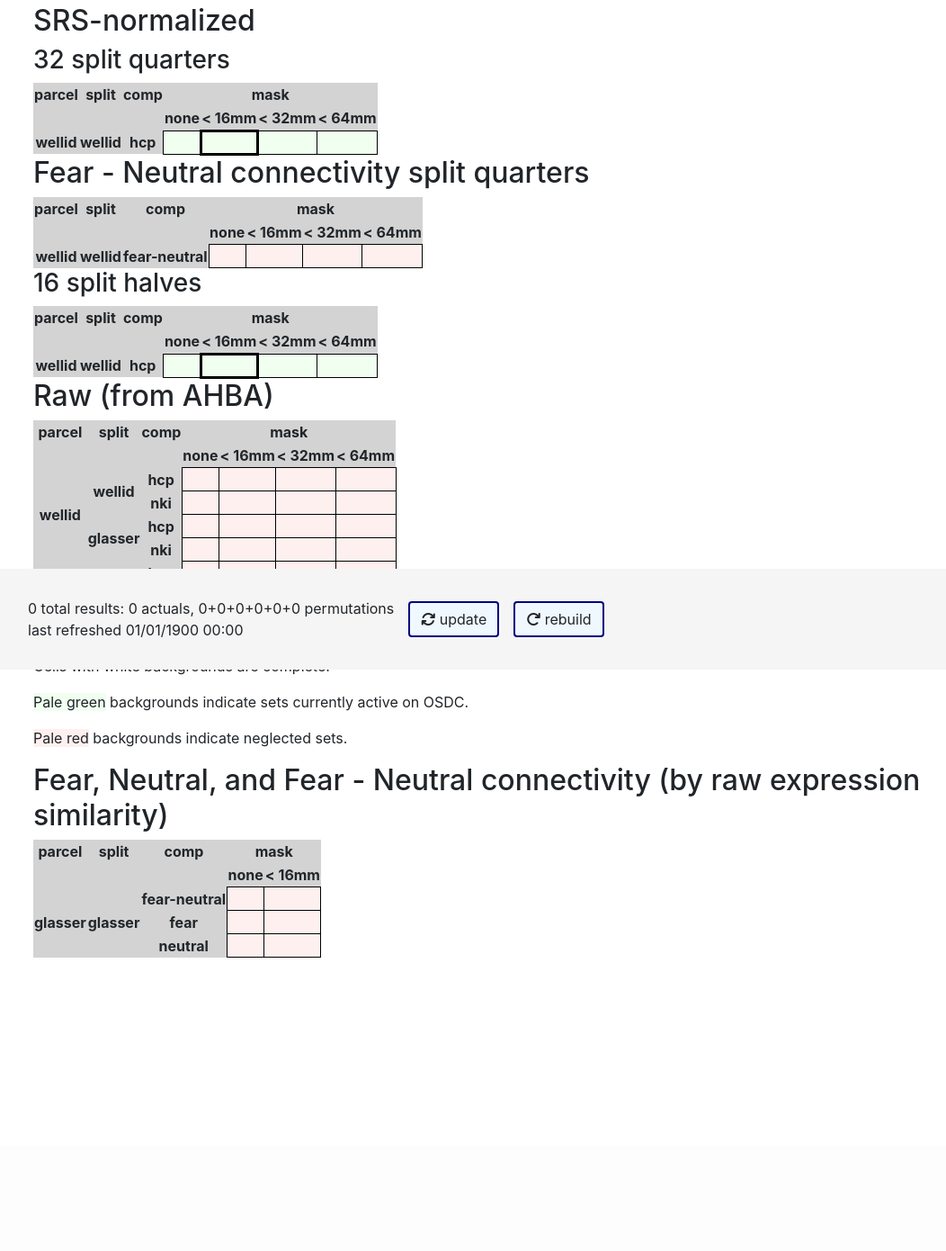
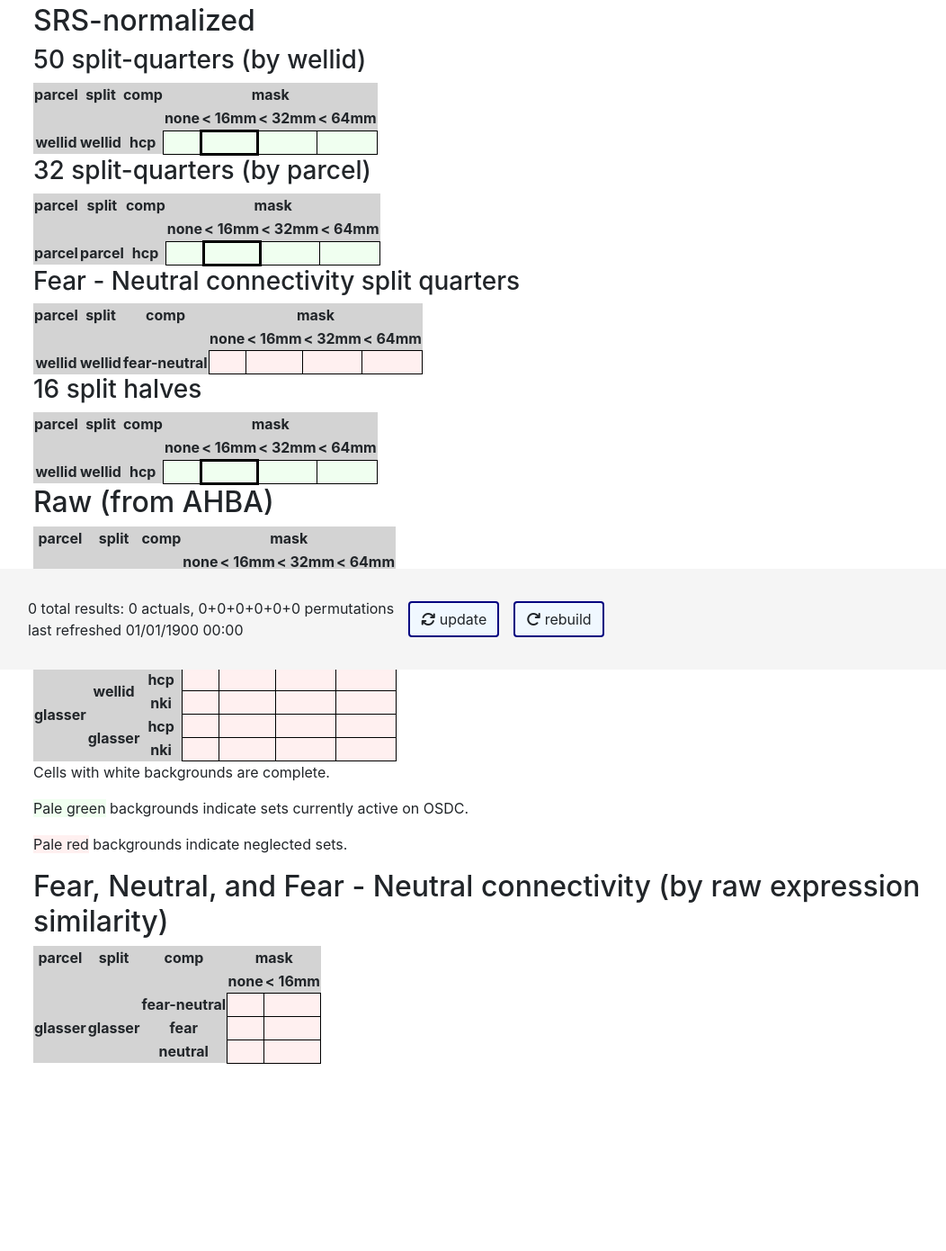
Before and after one commit to mfschmidt/ge_data_manager, a Django app: template gedata/templates/gedata/inventory.html in a window 1280 px wide. Shown: the part 56-1446 px from the top of the page at 90% size, without its empty margins (78-1130 px from the left). Before the commit the page ends 1120 px from the top, so only its background shows below. Run offline with Django 3.2, Linux system fonts and the light colour scheme; the template is opened without the code that fills it, so the values that code supplies are empty; parts of the project's set-up code (start-up, migrations or seed data) failed here and were passed over; some libraries are stand-ins or nearby versions.

Commit message:
Add glasser-parcellated section

```diff
--- a/gedata/tasks.py
+++ b/gedata/tasks.py
@@ -254,8 +254,9 @@ def comp_from_signature(signature, filename=False):
     :param filename: Set filename=True to get the comparator filename rather than its BIDS string representation.
     :return:
     """
+    # TODO: Make this algorithmic, or at least support unknown temporarily.
     comp_map = {
-        'hcpg': 'glasserconnectivitysim',
+        'hcpg': 'hcpniftismoothconnparbyglassersim',
         'hcpw': 'hcpniftismoothconnsim',
         'nkig': 'indiglasserconnsim',
         'nkiw': 'indiconnsim',
@@ -265,7 +266,11 @@ def comp_from_signature(signature, filename=False):
         'n__w': 'neutralconnsim',
         'fn_g': 'fearneutralglassersim',
         'fn_w': 'fearneutralconnsim',
-        'glasserconnectivitysim': 'glasser-connectivity_sim.df',
+        'px_w': 'glasserwellidsproximity',
+        'px_g': 'glasserparcelsproximity',
+        'pxlw': 'glasserwellidslogproximity',
+        'pxlg': 'glasserparcelslogproximity',
+        'hcpniftismoothconnparbyglassersim': 'hcp_niftismooth_conn_parby-glasser_sim.df',
         'hcpniftismoothconnsim': 'hcp_niftismooth_conn_sim.df',
         'indiglasserconnsim': 'indi-glasser-conn_sim.df',
         'indiconnsim': 'indi-connectivity_sim.df',
@@ -275,7 +280,12 @@ def comp_from_signature(signature, filename=False):
         'neutralconnsim': 'neutral_conn_sim.df',
         'fearneutralglassersim': 'fear-neutral_glasser_sim.df',
         'fearneutralconnsim': 'fear-neutral_conn_sim.df',
+        'glasserwellidsproximity': 'glasser-wellids-proximity',
+        'glasserparcelsproximity': 'glasser-parcels-proximity',
+        'glasserwellidslogproximity': 'glasser-wellids-log-proximity',
+        'glasserparcelslogproximity': 'glasser-parcels-log-proximity',
     }
+
     if filename:
         return comp_map[comp_map[signature.lower()]]
     return comp_map[signature.lower()]
@@ -564,9 +574,10 @@ def build_descriptor(comp, splitby, mask, normalization, batch):
     """ Generate a shorthand descriptor for the group a result belongs to. """
 
     # From actual file, or from path to result, boil down comparator to its abbreviation
+    # TODO: Make this algorithmic, or at least support unknown temporarily.
     comp_map = {
-        'glasser-connectivity_sim.df': 'hcpg',
-        'glasserconnectivitysim': 'hcpg',
+        'hcp_niftismooth_conn_parby-glasser_sim.df': 'hcpg',
+        'hcpniftismoothconnparbyglassersim': 'hcpg',
         'hcp_niftismooth_conn_sim.df': 'hcpw',
         'hcpniftismoothconnsim': 'hcpw',
         'indi-glasser-conn_sim.df': 'nkig',
@@ -585,6 +596,10 @@ def build_descriptor(comp, splitby, mask, normalization, batch):
         'fearneutralglassersim': 'fn_g',
         'fear-neutral_conn_sim.df': 'fn_w',
         'fearneutralconnsim': 'fn_w',
+        'glasserwellidsproximity': 'px_w',
+        'glasserparcelsproximity': 'px_g',
+        'glasserwellidslogproximity': 'pxlw',
+        'glasserparcelslogproximity': 'pxlg',
     }
 
     # Make short string for split seed and normalization
@@ -990,6 +1005,36 @@ def assess_everything(self, plot_descriptor, data_root="/data"):
 
 
 @shared_task(bind=True)
+def just_genes(self, plot_descriptor, data_root="/data"):
+    """ 1. Collect all results available (from database, not filesystem), and their individual stats.
+        2. Read or calculate group statistics on the set of results.
+        3. Build figures.
+        4. Generate text reports, including figures.
+
+    :param self: interact with celery via decorator
+    :param plot_descriptor: Abbreviated string, like 'hcpww16ss' describing underlying data
+    :param data_root: default root path to find all results
+    """
+
+    progress_recorder = ProgressRecorder(self)
+    print("In just_genes, about to start.")
+    print("In just_genes, calculating individual stats.")
+    rdict, rdf = calculate_individual_stats(
+        plot_descriptor, progress_recorder, progress_from=0, progress_to=5, data_root=data_root
+    )
+    print("In just_genes, calculating group stats.")
+    rdf = calculate_group_stats(
+        rdict, rdf, progress_recorder, progress_from=5, progress_to=10, data_root=data_root
+    )
+    progress_recorder.set_progress(10, 100, "Just writing gene lists")
+    print("In just_genes, working on gene descriptions.")
+    gene_description = write_gene_lists(rdict, rdf, progress_recorder, data_root="/data")
+    with open(os.path.join(data_root, "plots", "{}_genes.html".format(plot_descriptor.lower())), 'w') as f:
+        f.write("<h1>Probe/Gene Descriptions</h1>\n")
+        f.write(gene_description)
+
+
+@shared_task(bind=True)
 def assess_mantel(self, plot_descriptor, data_root="/data"):
     """ Traverse the output and populate the database with completed results.
 
--- a/gedata/templates/gedata/inventory.html
+++ b/gedata/templates/gedata/inventory.html
@@ -8,7 +8,7 @@
 
 <h2>SRS-normalized</h2>
 
-<h3>32 split quarters</h3>
+<h3>50 split-quarters (by wellid)</h3>
     <table class="inventory_table">
         <!-- Table Header -->
         <tr>
@@ -36,7 +36,35 @@
         </tr>
     </table>
 
-<h2>Fear - Neutral connectivity split quarters</h2>
+<h3>32 split-quarters (by parcel)</h3>
+    <table class="inventory_table">
+        <!-- Table Header -->
+        <tr>
+            <th>parcel</th>
+            <th>split</th>
+            <th>comp</th>
+            <th colspan="4">mask</th>
+        </tr>
+        <tr>
+            <th colspan="3"></th>
+            <th>none</th>
+            <th>&lt; 16mm</th>
+            <th>&lt; 32mm</th>
+            <th>&lt; 64mm</th>
+        </tr>
+        <!-- Table Body -->
+        <tr>
+            <th rowspan="1">parcel</th>
+            <th rowspan="1">parcel</th>
+            <th>hcp</th>
+            <td id="hcpgg00ss4" class="data_cell osdc_active">{{ hcpgg00ss4 |safe }}</td>
+            <td id="hcpgg16ss4" class="data_cell osdc_active osdc_primary">{{ hcpgg16ss4 |safe }}</td>
+            <td id="hcpgg32ss4" class="data_cell osdc_active">{{ hcpgg32ss4 |safe }}</td>
+            <td id="hcpgg64ss4" class="data_cell osdc_active">{{ hcpgg64ss4 |safe }}</td>
+        </tr>
+    </table>
+
+<h3>Fear - Neutral connectivity split quarters</h3>
     <table class="inventory_table">
         <!-- Table Header -->
         <tr>
--- a/gedata/views.py
+++ b/gedata/views.py
@@ -9,7 +9,7 @@ from django.views import generic
 from ge_data_manager.celery import celery_id_from_name, celery_plots_in_progress
 
 from .tasks import clear_jobs, collect_jobs, interpret_descriptor, comp_from_signature
-from .tasks import assess_mantel, assess_overlap, assess_performance, assess_everything
+from .tasks import assess_mantel, assess_overlap, assess_performance, assess_everything, just_genes
 from .tasks import clear_macro_caches, clear_micro_caches
 from .models import PushResult, ResultSummary
 from .forms import thresholds
@@ -127,6 +127,10 @@ class InventoryView(generic.ListView):
                                         "<i class='fas fa-abacus'></i>",
                                     ),
                                     "<button class=\"btn\" onclick=\"{}\">{}</button>".format(
+                                        "assessJustGenes('image_{}', 'inventory_string', '{}');".format(rid, rid),
+                                        "<i class='fas fa-dna'></i>",
+                                    ),
+                                    "<button class=\"btn\" onclick=\"{}\">{}</button>".format(
                                         "removeEverything('image_{}', '{}');".format(rid, rid),
                                         "<i class='fas fa-trash'></i>",
                                     ),
@@ -191,6 +195,16 @@ def rest_refresh(request, job_name):
                 celery_result = collect_jobs.delay("/data", rebuild=True)
             else:
                 celery_result = collect_jobs.delay("/data", rebuild=False)
+            jobs_id = celery_result.task_id
+            print("     new id for '{}' is '{}'.".format(job_name, jobs_id))
+    elif "justgenes" in job_name.rsplit('_', 1)[1]:
+        if job_name in plots_in_progress:
+            print("DUPE: {} requested, but is already being worked on.".format(job_name))
+        else:
+            print("NEW: rest_refresh got job '{}', no id returned. Just redo the genes.".format(job_name))
+            for plot in plots_in_progress:
+                print("     already building {}".format(plot))
+            celery_result = just_genes.delay(job_name.rsplit('_', 1)[0].lower(), data_root="/data")
             jobs_id = celery_result.task_id
             print("     new id for '{}' is '{}'.".format(job_name, jobs_id))
     elif "mantel" in job_name.rsplit('_', 1)[1]:
```
